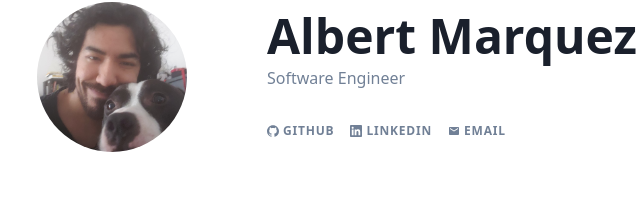
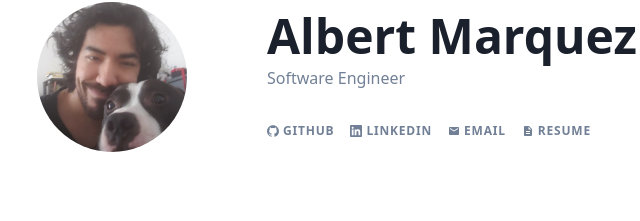
Before and after one commit to a-marquez/portfolio, a Gatsby site: page / in a window 1280 px wide. Shown: the part 94-315 px from the top of the page, 59-699 px from the left. Built offline with nearby package versions, Linux system fonts and the light colour scheme; Gatsby itself is replaced by a stand-in of ours.

Commit message:
Add resume link

```diff
--- a/gatsby-config.js
+++ b/gatsby-config.js
@@ -17,6 +17,7 @@ module.exports = {
     linkedin: `https://www.linkedin.com/in/al-marquez/`,
     // Content of the About Me section
     email: `albertmarquez@outlook.com`,
+    resume: `https://acrobat.adobe.com/link/track?uri=urn:aaid:scds:US:edd99a3d-3506-4ecd-ac4e-55c1ca8d29cf`,
 
     about: `I'm a software engineer with both front-end and back-end experience. Clean and performant code is a passion of mine, as is contributing to
     efforts in environmental or health information spaces. Tech interests include automation scripting, computer-vision, machine learning,
--- a/src/components/header/index.jsx
+++ b/src/components/header/index.jsx
@@ -2,7 +2,7 @@ import { Link } from 'gatsby';
 import get from 'lodash/get';
 import React from 'react';
 import {SiLinkedin, SiGithub} from 'react-icons/si'
-import {MdEmail} from 'react-icons/md'
+import {MdEmail, MdDescription} from 'react-icons/md'
 
 import profileImg from '../../images/profile.jpg';
 
@@ -23,6 +23,7 @@ const Header = ({ metadata = {}, noBlog = false }) => {
   const twitter = get(metadata, 'author', false);
   const github = get(metadata, 'github', false);
   const linkedin = get(metadata, 'linkedin', false);
+  const resume = get(metadata, 'resume', false);
   const email = get(metadata, 'email', false);
 
   return (
@@ -72,6 +73,14 @@ const Header = ({ metadata = {}, noBlog = false }) => {
               </a>
             </li>
           )}
+          {resume && (
+            <li className={classes.item}>
+              <a className={classes.link} href={`${resume}`} target='_blank' rel="noreferrer">
+                <MdDescription className={classes.linkIcon} style={{transform: 'translateY(-1px)'}} />
+                Resume
+              </a>
+            </li>
+          )}
           {!noBlog && (
             <li className={classes.item}>
               <Link className={classes.link} to="/blog">
--- a/src/pages/index.jsx
+++ b/src/pages/index.jsx
@@ -50,6 +50,7 @@ export const pageQuery = graphql`
         author
         github
         linkedin
+        resume
         email
         work {
           name
```
